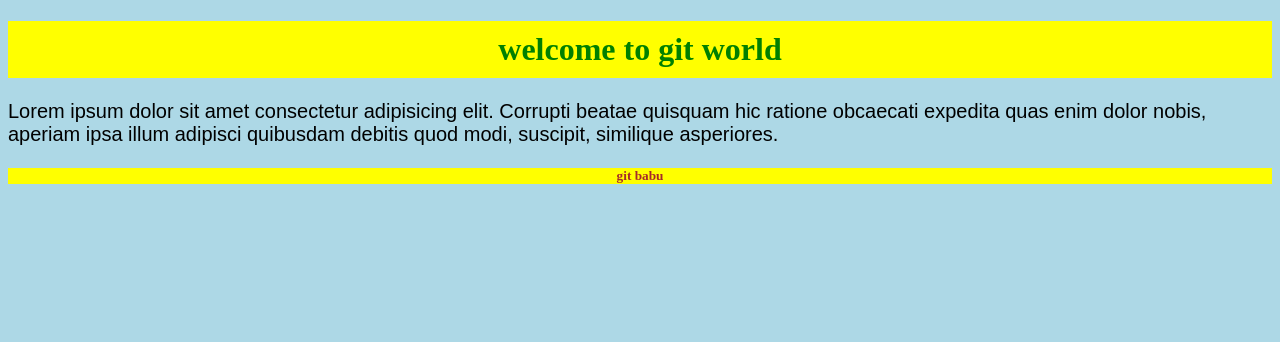
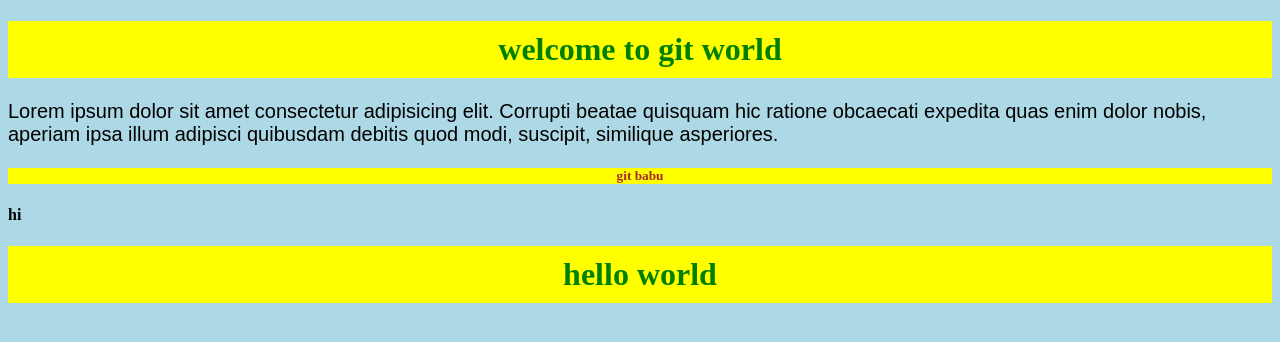
Before and after one commit to NAGANISHITH/day1, a plain HTML site: page index.html in a window 1280 px wide. Drawn offline with Linux system fonts and the light colour scheme.

Commit message:
initialt

```diff
--- a/index.html
+++ b/index.html
@@ -30,6 +30,8 @@
     <h1>welcome to git world</h1>
     <p>Lorem ipsum dolor sit amet consectetur adipisicing elit. Corrupti beatae quisquam hic ratione obcaecati expedita quas enim dolor nobis, aperiam ipsa illum adipisci quibusdam debitis quod modi, suscipit, similique asperiores.</p>
     <h5>git babu</h5>
+    <h4>hi</h4>
+    <h1>hello world</h1>
 </body>
 
 </html>
```
